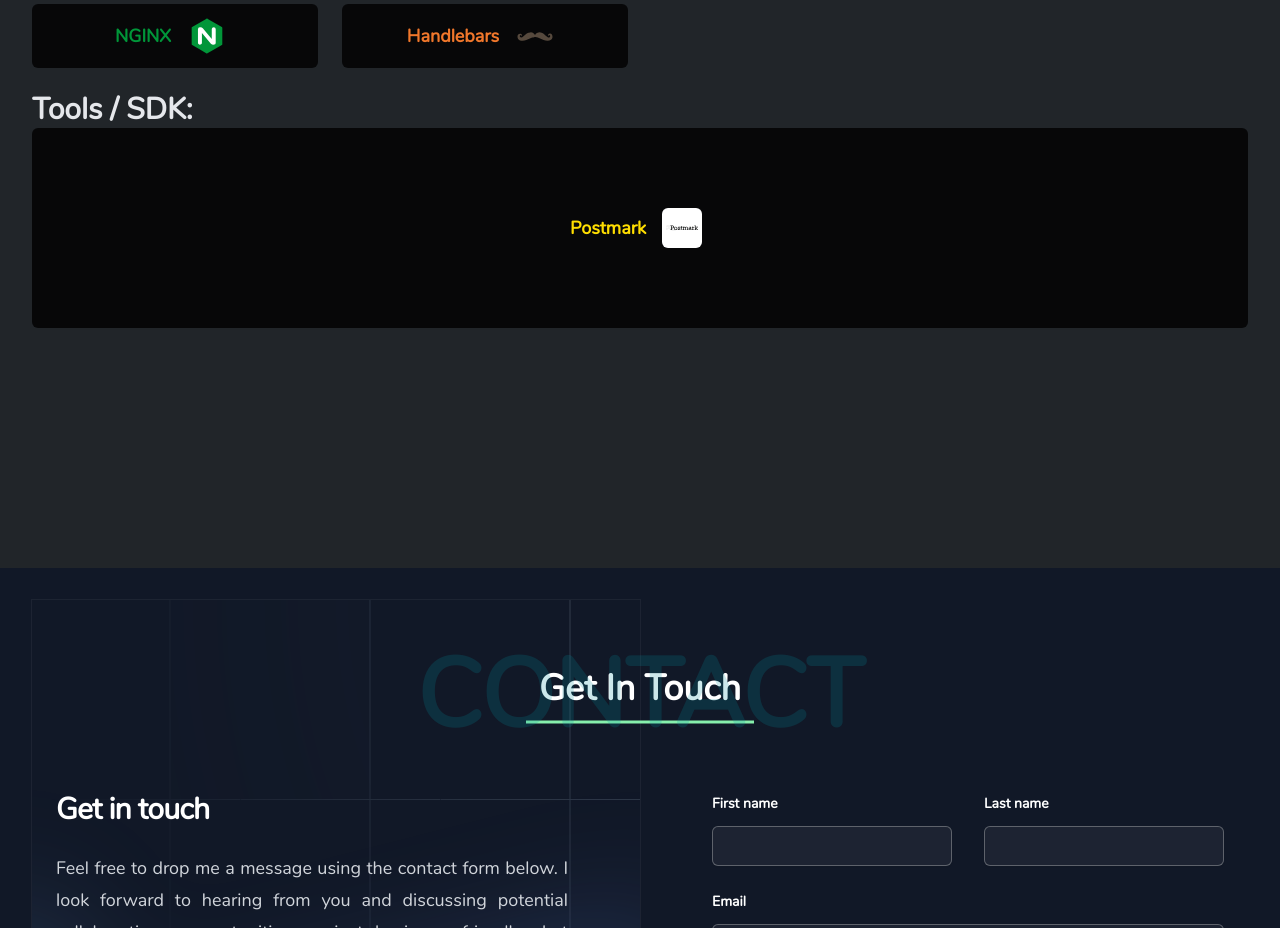
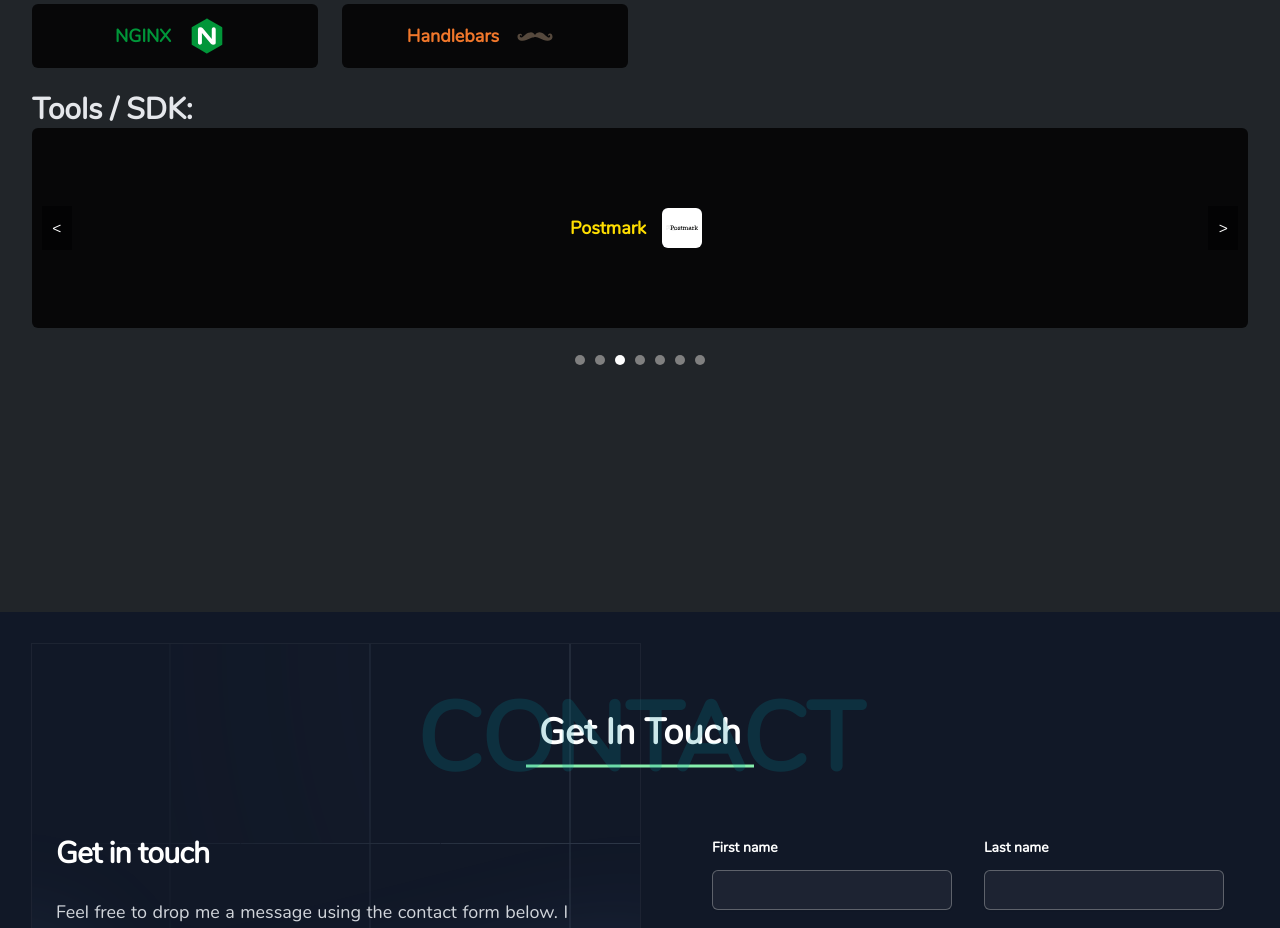
Before and after one commit to venky-123-debug/My_Portfolio, a Svelte app: page / in a window 1280 px wide. Shown: the part 4200-5128 px from the top of the page. Built offline with nearby package versions, Linux system fonts and the light colour scheme.

Commit message:
slideshow working correctly but need to implement clining effect

```diff
--- a/src/pages/summaryPage/components/tools-sdk.svelte
+++ b/src/pages/summaryPage/components/tools-sdk.svelte
@@ -1,6 +1,5 @@
 <script>
-  import { onMount, afterUpdate } from "svelte"
-  import { writable } from "svelte/store"
+  import { onMount } from "svelte"
 
   // Import the SVG components
   import PuTTy from "../svg/PuTTY.svelte"
@@ -12,72 +11,38 @@
   import Redis from "../svg/redis.svelte"
 
   const tools = [
-    {
-      name: "Putty",
-      url: "https://www.putty.org/",
-      icon: PuTTy,
-      bgColor: "#000000cc",
-      textColor: "#f7f7f7",
-    },
-    {
-      name: "FileZilla",
-      url: "https://filezilla-project.org/",
-      icon: Filezilla,
-      bgColor: "#000000cc",
-      textColor: "#bb0000",
-    },
-    {
-      name: "Postmark",
-      url: "https://postmarkapp.com/",
-      icon: Postmark,
-      bgColor: "#000000cc",
-      textColor: "#ffde00",
-    },
-    {
-      name: "PM2",
-      url: "https://pm2.keymetrics.io/",
-      icon: Pm2,
-      bgColor: "#000000cc",
-      textColor: "#ffffff",
-    },
-    {
-      name: "MongoDB Shell",
-      url: "https://www.mongodb.com/docs/mongodb-shell/",
-      icon: Mongodb,
-      bgColor: "#000000cc",
-      textColor: "#599636",
-    },
-    {
-      name: "JWT",
-      url: "https://jwt.io/",
-      icon: Jwt,
-      bgColor: "#000000cc",
-      textColor: "#f7f7f7",
-    },
-    {
-      name: "Redis",
-      url: "https://redis.io/",
-      icon: Redis,
-      bgColor: "#000000cc",
-      textColor: "#ff766d",
-    },
+    { name: "Putty", url: "https://www.putty.org/", icon: PuTTy, bgColor: "#000000cc", textColor: "#f7f7f7" },
+    { name: "FileZilla", url: "https://filezilla-project.org/", icon: Filezilla, bgColor: "#000000cc", textColor: "#bb0000" },
+    { name: "Postmark", url: "https://postmarkapp.com/", icon: Postmark, bgColor: "#000000cc", textColor: "#ffde00" },
+    { name: "PM2", url: "https://pm2.keymetrics.io/", icon: Pm2, bgColor: "#000000cc", textColor: "#ffffff" },
+    { name: "MongoDB Shell", url: "https://www.mongodb.com/docs/mongodb-shell/", icon: Mongodb, bgColor: "#000000cc", textColor: "#599636" },
+    { name: "JWT", url: "https://jwt.io/", icon: Jwt, bgColor: "#000000cc", textColor: "#f7f7f7" },
+    { name: "Redis", url: "https://redis.io/", icon: Redis, bgColor: "#000000cc", textColor: "#ff766d" },
   ]
 
-  let currentIndex = writable(0)
-  let toolsWithClones = [...tools, tools[0]] // Clone the first tool to make a continuous loop
+  let carouselContainer
+  let currentIndex = 0
+  let totalItems = tools.length
+
+  const updateCarousel = () => {
+    const translateValue = -(currentIndex * 100)
+    carouselContainer.style.transform = `translateX(${translateValue}%)`
+  }
 
   const nextCard = () => {
-    currentIndex.update((n) => (n + 1) % tools.length)
+    currentIndex = (currentIndex + 1) % totalItems
+    updateCarousel()
   }
 
-  // Move the first tool to the end when the transition ends to maintain the continuity.
-  afterUpdate(() => {
-    currentIndex.subscribe((index) => {
-      if (index === tools.length) {
-        toolsWithClones = [...tools, tools[0]] // Re-add the first tool to the end
-      }
-    })
-  })
+  const prevCard = () => {
+    currentIndex = (currentIndex - 1 + totalItems) % totalItems
+    updateCarousel()
+  }
+
+  const goToCard = (index) => {
+    currentIndex = index
+    updateCarousel()
+  }
 
   // Auto-advance the carousel every 3 seconds
   onMount(() => {
@@ -89,9 +54,9 @@
 <div class="text-3xl font-bold pt-6 text-gray-200">Tools&nbsp;/&nbsp;SDK:</div>
 
 <!-- Carousel container -->
-<div class="carousel-container overflow-hidden">
-  <div class="flex transition-transform duration-500 ease-in-out" style="transform: translateX(-{$currentIndex * 100}%);">
-    {#each toolsWithClones as { name, url, icon, bgColor, textColor }, index}
+<div class="carousel-container overflow-hidden relative">
+  <div class="flex transition-transform duration-500 ease-in-out" bind:this={carouselContainer}>
+    {#each tools as { name, url, icon, bgColor, textColor }}
       <a href={url} target="_blank" style="background-color: {bgColor};" class="flex-shrink-0 w-full p-3 rounded-md flex items-center justify-center hover:scale-105 transition duration-150 card">
         <div class="text-lg font-semibold" style="color: {textColor};">
           {name}
@@ -102,6 +67,18 @@
       </a>
     {/each}
   </div>
+
+  <!-- Chevron buttons -->
+  <button class="chevron left" on:click={prevCard}>&lt;</button>
+  <button class="chevron right" on:click={nextCard}>&gt;</button>
+</div>
+
+<!-- Dots Navigation -->
+<div class="dots-navigation">
+  {#each tools as _, index}
+    <!-- svelte-ignore a11y-click-events-have-key-events -->
+    <span class="dot" on:click={() => goToCard(index)} class:selected={index === currentIndex}></span>
+  {/each}
 </div>
 
 <style>
@@ -116,11 +93,49 @@
     display: flex;
     justify-content: center;
     align-items: center;
-    transition: transform 1s ease-in-out;
   }
 
   /* Add smooth transition effect */
   .transition-transform {
     transition: transform 0.5s ease-in-out;
   }
+
+  /* Chevron buttons */
+  .chevron {
+    position: absolute;
+    top: 50%;
+    transform: translateY(-50%);
+    background-color: rgba(0, 0, 0, 0.5);
+    color: white;
+    border: none;
+    padding: 10px;
+    cursor: pointer;
+  }
+
+  .chevron.left {
+    left: 10px;
+  }
+
+  .chevron.right {
+    right: 10px;
+  }
+
+  .dots-navigation {
+    text-align: center;
+    margin-top: 20px;
+  }
+
+  .dot {
+    display: inline-block;
+    width: 10px;
+    height: 10px;
+    border-radius: 50%;
+    background-color: gray;
+    margin: 0 5px;
+    cursor: pointer;
+  }
+
+  .dot.selected {
+    background-color: white;
+  }
 </style>
```
